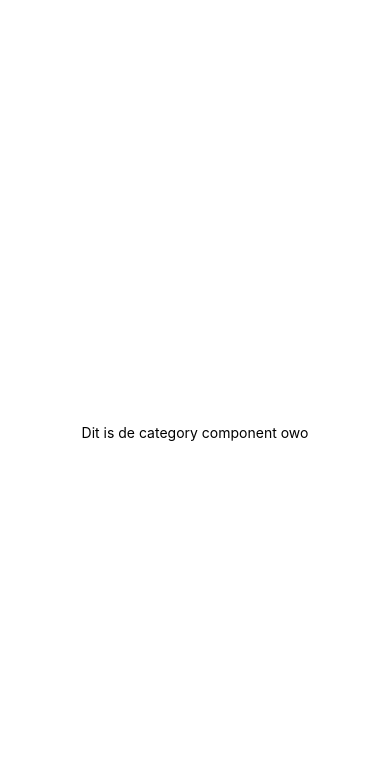
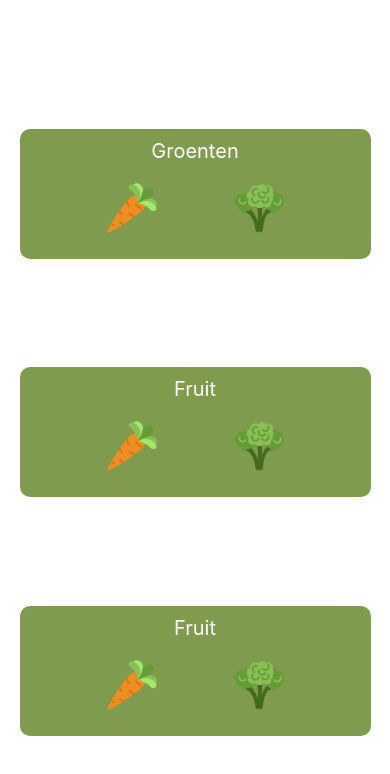
Before and after one commit to RuneHanssens/Groep-1-FoodApp-Frontend, a React Native app: screen / in a window 390 px wide. Shown: the top 774 px of the page. Built offline with nearby package versions, Linux system fonts and the light colour scheme.

Commit message:
first version category component

```diff
--- a/App.js
+++ b/App.js
@@ -1,47 +1,149 @@
-import React from 'react';
-import { AppRegistry, StyleSheet, Text, View, Animated, Image } from "react-native";
+import React from "react";
+import {
+  AppRegistry,
+  StyleSheet,
+  Text,
+  View,
+  Animated,
+  Image,
+  Button,
+  TouchableOpacity
+} from "react-native";
 import Category from "./components/Category.js";
 
 export default class App extends React.Component {
-
-  constructor(props){
-    super(props)
-
+  constructor(props) {
+    super(props);
+    this.state = {
+      progressTest: 0
+    };
   }
 
-/*  render() {
+  addProgress = () => {
+    console.log("add progress");
+    let newProgress = 0;
+    if (this.state.progressTest >= 100) {
+      newProgress = 0;
+    } else {
+      newProgress = this.state.progressTest + 10;
+    }
+    console.log(newProgress);
+    this.setState({
+      progressTest: newProgress
+    });
+  };
+
+  render() {
     return (
       <View style={styles.container}>
-      <ProgressBar
-          row
-          progress={0.5}
-          duration={500}
-      >
-        <Text>Hello world!</Text>
-      </ProgressBar>
+
+        <TouchableOpacity
+          style={styles.categoryContainer}
+          onPress={this.addProgress}
+        >
+          <Category
+            name={"Groenten"}
+            progress={this.state.progressTest}
+            duration={500}
+            fillColor={'#7e9b4e'}
+            barColor={'#758e48'}
+            height={130}
+          >
+            <View
+              style={{
+                flex:1,
+                flexDirection: 'row',
+                justifyContent:'space-evenly',
+
+              }}
+            >
+              <Image
+                style={{ width: 50, height: 50 }}
+                source={require('./images/carrot.png')}
+              />
+              <Image
+                style={{ width: 50, height: 50 }}
+                source={require('./images/broccoli.png')}
+              />
+            </View>
+          </Category>
+        </TouchableOpacity>
+
+        <View style={styles.categoryContainer}>
+          <Category
+              name={"Fruit"}
+              progress={this.state.progressTest}
+              duration={500}
+              fillColor={'#7e9b4e'}
+              barColor={'#758e48'}
+              height={130}
+            >
+              <View
+                style={{
+                  flex:1,
+                  flexDirection: 'row',
+                  justifyContent:'space-evenly',
+
+                }}
+              >
+                <Image
+                  style={{ width: 50, height: 50 }}
+                  source={require('./images/carrot.png')}
+                />
+                <Image
+                  style={{ width: 50, height: 50 }}
+                  source={require('./images/broccoli.png')}
+                />
+              </View>
+            </Category>
+          </View>
+
+          <View style={styles.categoryContainer}>
+          <Category
+              name={"Fruit"}
+              progress={this.state.progressTest}
+              duration={500}
+              fillColor={'#7e9b4e'}
+              barColor={'#758e48'}
+              height={130}
+            >
+              <View
+                style={{
+                  flex:1,
+                  flexDirection: 'row',
+                  justifyContent:'space-evenly',
+
+                }}
+              >
+                <Image
+                  style={{ width: 50, height: 50 }}
+                  source={require('./images/carrot.png')}
+                />
+                <Image
+                  style={{ width: 50, height: 50 }}
+                  source={require('./images/broccoli.png')}
+                />
+              </View>
+            </Category>
+          </View>
       </View>
     );
-  }*/
-  render(){
-    return (
-      <View style={styles.container}>
-        <Category
-          row
-          progress={0.1}
-          duration={500}
-        >
-        </Category>
-      </View>
-    )
   }
 }
 
 const styles = StyleSheet.create({
   container: {
     flex: 1,
-    backgroundColor: '#fff',
-    alignItems: 'center',
+    backgroundColor: "#fff",
+    alignItems: "center",
     marginTop: 20,
-    justifyContent: 'center',
+    justifyContent: 'space-evenly',
+    flexDirection:'column',
+
   },
+  categoryContainer: {
+    alignItems: "center",
+    flexDirection: "row",
+    width: "90%"
+  }
 });
--- a/components/Category.js
+++ b/components/Category.js
@@ -1,14 +1,115 @@
-import PropTypes from 'prop-types';
-import React, { Component } from 'react';
-import { Text, TouchableOpacity, View, Animated, StyleSheet } from 'react-native';
+import PropTypes from "prop-types";
+import React, { Component } from "react";
+import {
+  Text,
+  TouchableOpacity,
+  View,
+  Animated,
+  StyleSheet
+} from "react-native";
 
 class Category extends Component {
+  componentWillMount = () => {
+    this.animation = new Animated.Value(this.props.progress);
+  };
+
+  componentDidUpdate = (prevProps, prevState) => {
+    if (prevProps.progress !== this.props.progress) {
+      Animated.timing(this.animation, {
+        toValue: this.props.progress,
+        duration: this.props.duration
+      }).start();
+    }
+  };
+
   render() {
+    const {
+      borderRadius,
+      barColor,
+      fillColor,
+      duration,
+      name,
+      height
+    } = this.props;
+
+    const widthInterpolated = this.animation.interpolate({
+      inputRange: [0, 100],
+      outputRange: ["0%", "100%"],
+      extrapolate: "clamp"
+    });
+
     return (
-      <View>
-        <Text>Dit is de category component owo</Text>
+      <View
+        style={{
+          flexDirection: "row",
+          height,
+          borderRadius,
+          alignItems: "center",
+          width: "100%"
+        }}
+      >
+        <View
+          style={[
+            StyleSheet.absoluteFill,
+            {
+              backgroundColor: fillColor,
+              borderRadius
+            }
+          ]}
+        />
+        <Animated.View
+          style={[
+            {
+              position: "absolute",
+              left: 0,
+              top: 0,
+              bottom: 0,
+              backgroundColor: barColor,
+              width: widthInterpolated
+            },
+            this.props.progress == 100
+              ? {
+                  borderRadius
+                }
+              : {
+                  borderTopLeftRadius: borderRadius,
+                  borderBottomLeftRadius: borderRadius
+                }
+          ]}
+        />
+        <View
+          style={{
+            position: "absolute",
+            left: 0,
+            bottom: 0,
+            top: 0,
+            width: "100%",
+            padding: 10
+          }}
+        >
+          <Text
+            style={{
+              color: "#fff",
+              alignSelf: "center",
+              fontSize: 20,
+              marginBottom: 20,
+            }}
+          >
+            {name}
+          </Text>
+          {this.props.children}
+        </View>
       </View>
-    )
+    );
   }
 }
+Category.defaultProps = {
+  borderRadius: 10,
+  barColor: "orange",
+  fillColor: "blue",
+  duration: 100,
+  name: "default name",
+  height: 100
+};
+
 export default Category;
```
Also changed, not shown: images/broccoli.png (added), images/carrot.png (added).
